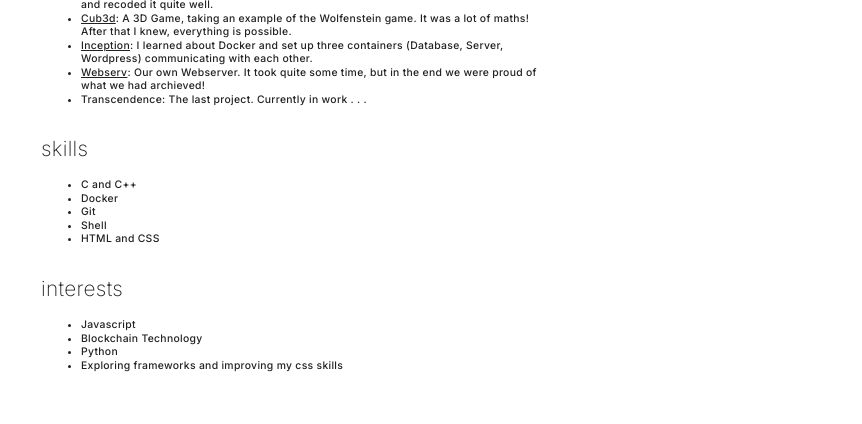
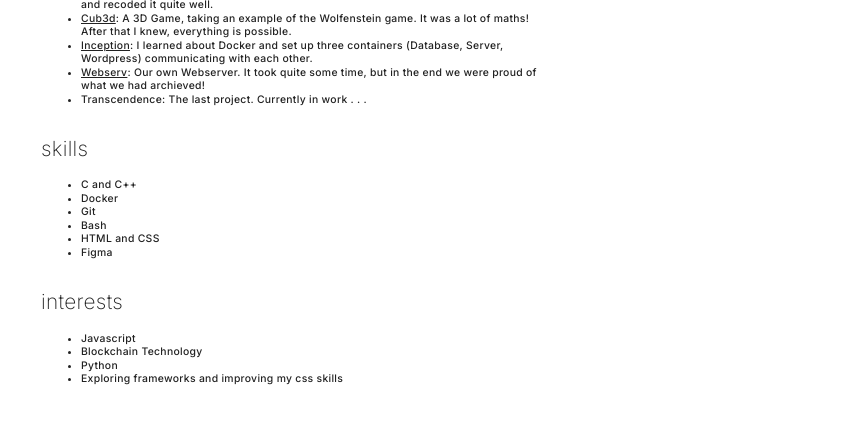
Before and after one commit to vivilenard/vivilenard.github.io, a plain HTML site: page docs/coding.html in a window 1280 px wide. Shown: the part 312-736 px from the top of the page, without its empty margins (209-1071 px from the left). Drawn offline with Linux system fonts and the light colour scheme; a web font is replaced by a local one.

Commit message:
expanded skillset

```diff
--- a/docs/coding.html
+++ b/docs/coding.html
@@ -101,8 +101,9 @@
                     <li>C and C++</li>
                     <li>Docker</li>
                     <li>Git</li>
-                    <li>Shell</li>
+                    <li>Bash</li>
                     <li>HTML and CSS</li>
+                    <li>Figma</li>
                 </ul>
             </article>
             <article>
```
